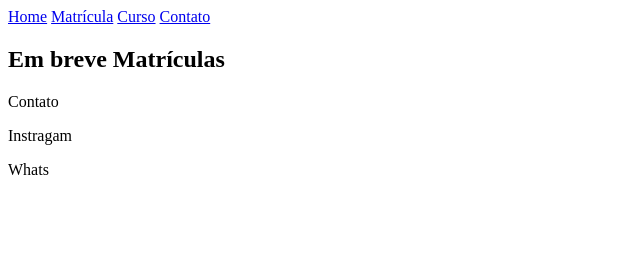
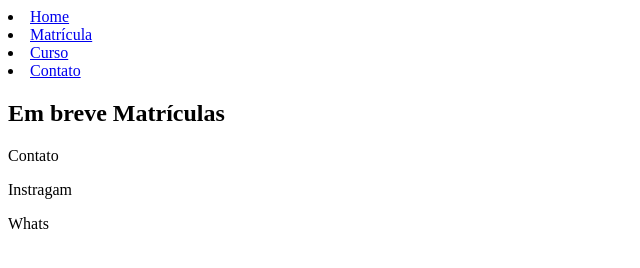
Before and after one commit to lineMarques/exerciciosHTML, a plain HTML site: page Exercicio02/paginas/matricula.html in a window 1280 px wide. Shown: the whole page, without its empty margins (0-640 px from the left). Drawn offline with Linux system fonts and the light colour scheme.

Commit message:
Update matricula.html

```diff
--- a/Exercicio02/paginas/matricula.html
+++ b/Exercicio02/paginas/matricula.html
@@ -11,10 +11,10 @@
 
     <header>
         <nav>
-            <a href="../index.html">Home</a>
-            <a href="matricula.html">Matrícula</a>
-            <a href="curso.html">Curso</a>
-            <a href="#contato">Contato</a>
+            <li><a href="../index.html">Home</a></li>
+            <li><a href="matricula.html">Matrícula</a></li>
+            <li><a href="curso.html">Curso</a></li>
+            <li><a href="#contato">Contato</a></li>
         </nav>
     </header>
 
```
